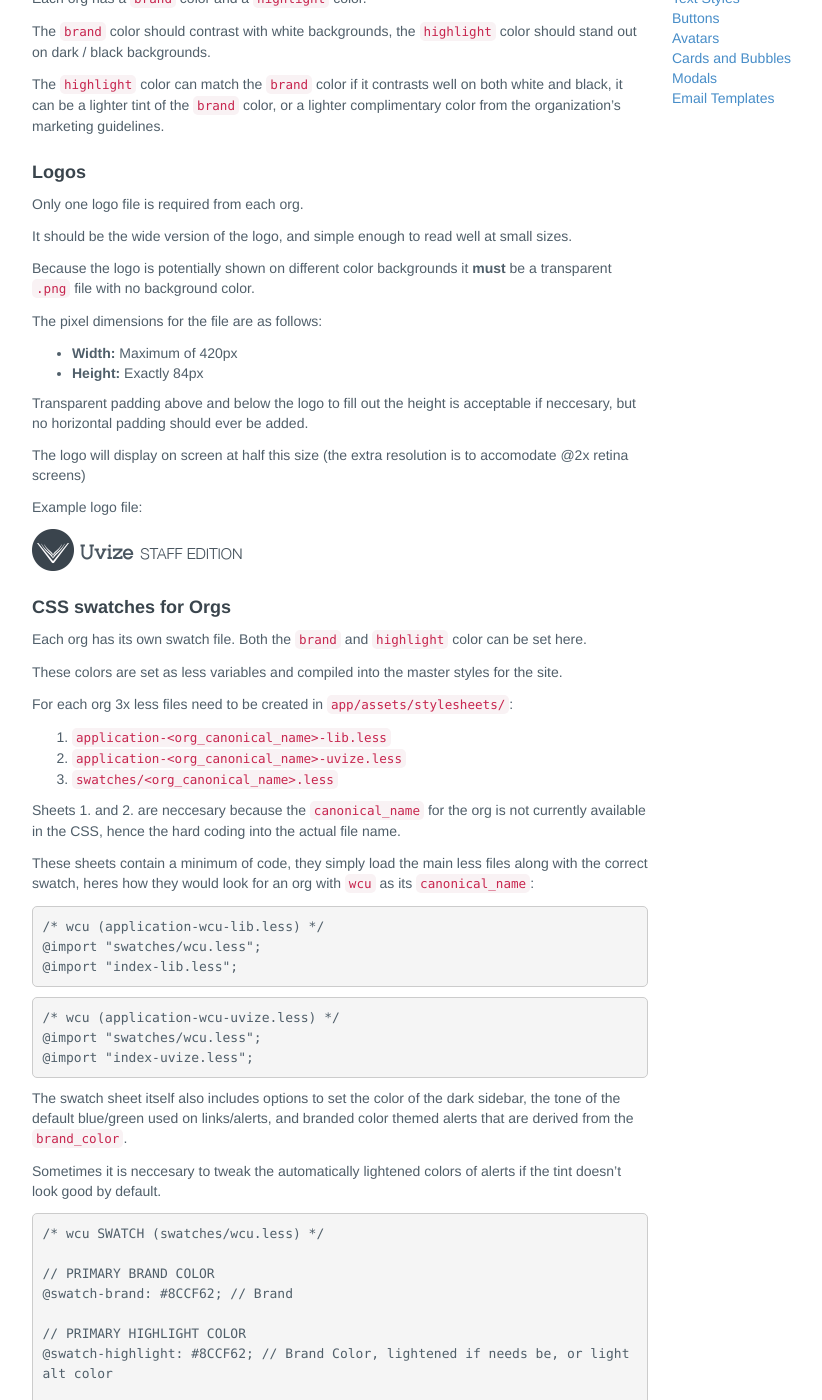
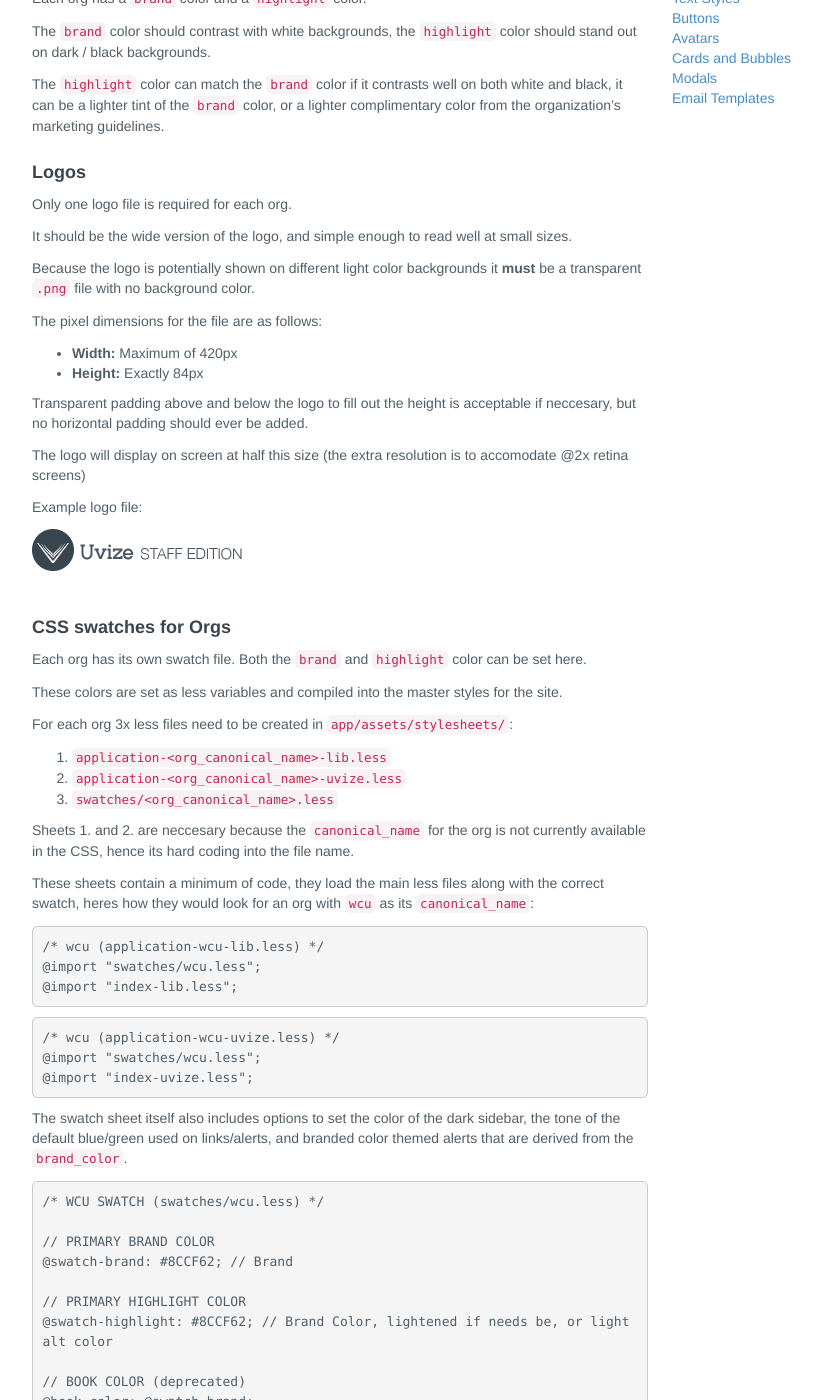
Before and after one commit to SonderMindOrg/uvize.github.io, a Jekyll site: the page built from style-guide/theming.md, in a window 1280 px wide and 1400 px high, scrolled down 212 px. Shown: the whole window, without its empty margins (140-962 px from the left). Built offline with Jekyll 4.4.1, drawn with Linux system fonts in a browser that asks for light colours; Markdown is read by kramdown in place of the engine named in the settings; some of the changed text lies outside the part shown.

Commit message:
proof read / tweaks on theming page

````diff
--- a/style-guide/theming.md
+++ b/style-guide/theming.md
@@ -15,11 +15,11 @@ The `highlight` color can match the `brand` color if it contrasts well on both w
 
 ### Logos
 
-Only one logo file is required from each org.
+Only one logo file is required for each org.
 
 It should be the wide version of the logo, and simple enough to read well at small sizes.
 
-Because the logo is potentially shown on different color backgrounds it **must** be a transparent `.png` file with no background color.
+Because the logo is potentially shown on different light color backgrounds it **must** be a transparent `.png` file with no background color.
 
 The pixel dimensions for the file are as follows:
 
@@ -35,6 +35,7 @@ Example logo file:
 <span class="community-logo-full">
     <img class="logo-img" src="/gfx/style-guide/Staff-Edition.png" alt="Staff Edition">
 </span>
+<br /><br />
 
 
 ### CSS swatches for Orgs
@@ -49,9 +50,9 @@ For each org 3x less files need to be created in `app/assets/stylesheets/`:
 2. `application-<org_canonical_name>-uvize.less`
 3. `swatches/<org_canonical_name>.less`
 
-Sheets 1. and 2. are neccesary because the `canonical_name` for the org is not currently available in the CSS, hence the hard coding into the actual file name.
+Sheets 1. and 2. are neccesary because the `canonical_name` for the org is not currently available in the CSS, hence its hard coding into the file name.
 
-These sheets contain a minimum of code, they simply load the main less files along with the correct swatch, heres how they would look for an org with `wcu` as its `canonical_name`:
+These sheets contain a minimum of code, they load the main less files along with the correct swatch, heres how they would look for an org with `wcu` as its `canonical_name`:
 
 ```
 /* wcu (application-wcu-lib.less) */
@@ -67,10 +68,8 @@ These sheets contain a minimum of code, they simply load the main less files alo
 
 The swatch sheet itself also includes options to set the color of the dark sidebar, the tone of the default blue/green used on links/alerts, and branded color themed alerts that are derived from the `brand_color`.
 
-Sometimes it is neccesary to tweak the automatically lightened colors of alerts if the tint doesn't look good by default.
-
 ```
-/* wcu SWATCH (swatches/wcu.less) */
+/* WCU SWATCH (swatches/wcu.less) */
 
 // PRIMARY BRAND COLOR
 @swatch-brand: #8CCF62; // Brand
@@ -100,9 +99,9 @@ Sometimes it is neccesary to tweak the automatically lightened colors of alerts
 
 ### Setting Brand Color in the DB
 
-When adding an org via the admin tools it is also neccesary to specify the `brand`.
+When adding an org via the admin tools it is also neccesary to specify the main `brand` color.
 
-Additional css rules are written into the `<head>` of the app for each org a user is a member of so that the `brand` color for each org can be used alongside the main precompiled theme.
+Additional css rules are written into the `<head>` of the app for each org a user is a member of so that the `brand` color for multiple orgs can be used alongside the main precompiled theme.
 
 Heres an example of the classes that can be used to apply those colors:
 
@@ -119,7 +118,7 @@ Heres an example of the classes that can be used to apply those colors:
 
 Here are some simple steps you can follow to cover all the basics of adding an org and testing the colors appear correctly:
 
-- Create the less files and set the correct color values.
+- Create the less files and set the correct color values in the swatch.
 - Create a logo `.png` file,
 - Name it after the `name` of the org with `-` in the place of any spaces (i.e. `Western-Carolina-University.png` and save it to `db/img/orgs`
 - Add basic org data to your local seed data in `db/data/orgs.csv`
````
Also changed, not shown: other parts of style-guide/theming.md (+4 -3 lines).
